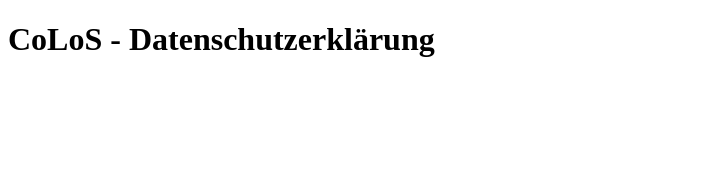
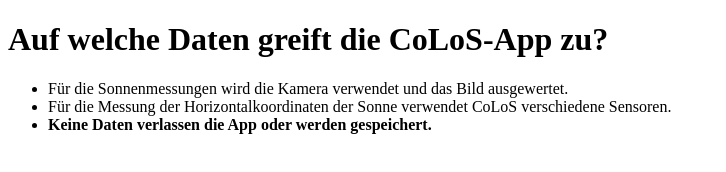
Before and after one commit to JugendForscht-CoLoS/JugendForscht-CoLoS.github.io, a plain HTML site: page html/dataPrivacy.html in a window 1280 px wide. Shown: the whole page, without its empty margins (0-726 px from the left). Drawn offline with Linux system fonts and the light colour scheme.

Commit message:
update dataPrivacy.html

```diff
--- a/html/dataPrivacy.html
+++ b/html/dataPrivacy.html
@@ -5,6 +5,12 @@
         <title>CoLoS - Datenschutzerklärung</title>
     </head>
     <body>
-        <h1>CoLoS - Datenschutzerklärung</h1>
+        <h1>Auf welche Daten greift die CoLoS-App zu?</h1>
+
+        <ul>
+            <li>Für die Sonnenmessungen wird die Kamera verwendet und das Bild ausgewertet.</li>
+            <li>Für die Messung der Horizontalkoordinaten der Sonne verwendet CoLoS verschiedene Sensoren.</li>
+            <li><b>Keine Daten verlassen die App oder werden gespeichert.</b></li>
+        </ul>
     </body>
 </html>
```
Also changed, not shown: 1 other file.
